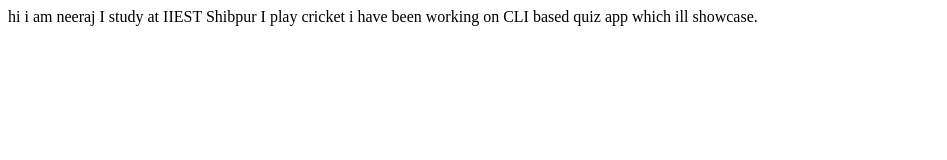
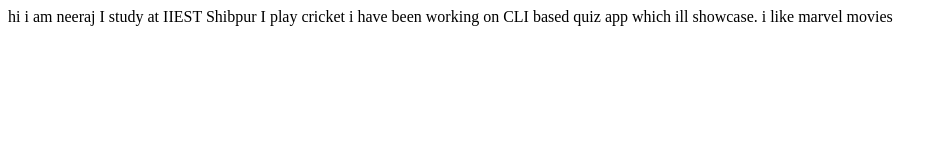
Before and after one commit to Asypher00/Asypher-Website-1, a plain HTML site: page index.html in a window 1280 px wide. Shown: the whole page, without its empty margins (0-947 px from the left). Drawn offline with Linux system fonts and the light colour scheme.

Commit message:
update interests

```diff
--- a/index.html
+++ b/index.html
@@ -12,5 +12,7 @@
     I play cricket
 
     i have been working on  CLI based quiz app which ill showcase.
+
+    i like marvel movies
 </body>
 </html>
```
